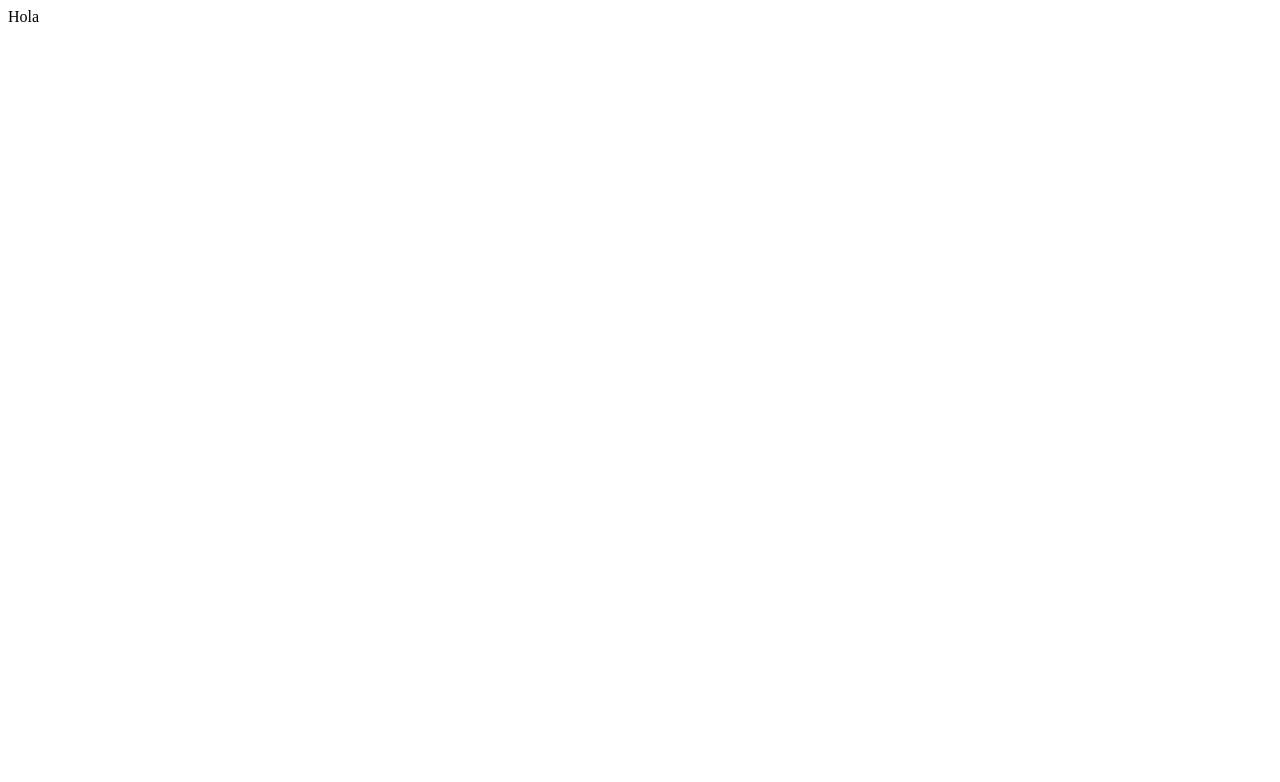
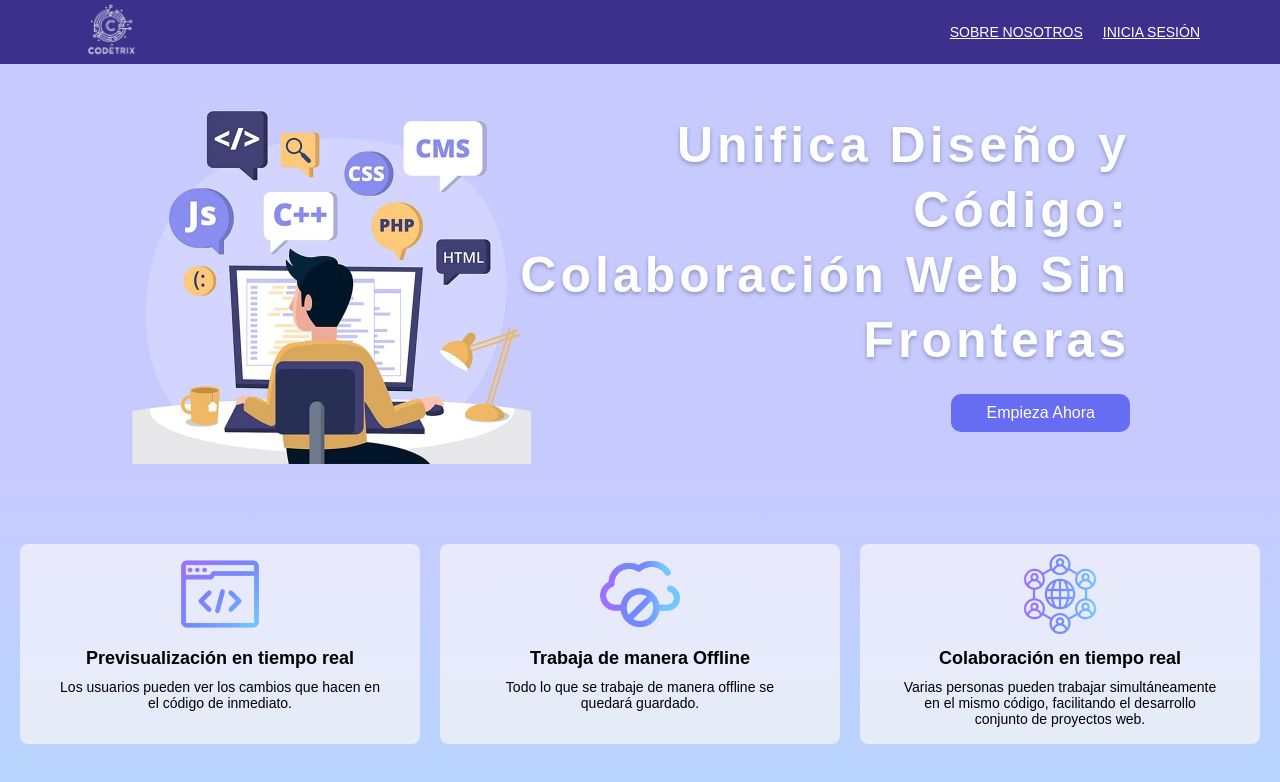
Before and after one commit to EveeSC/CodeTrix-Fronted, a plain HTML site: page index.html in a window 1280 px wide. Drawn offline with Linux system fonts and the light colour scheme.

Commit message:
segunda actualización entrega

```diff
--- a/assets/css/estilos-index.css
+++ b/assets/css/estilos-index.css
@@ -0,0 +1,302 @@
+:root{
+    --colorbase : #3C308C;
+    --degradado: linear-gradient(to bottom, #C7CAFF 60%, #B6D4FC);
+    --colorinputs: #AEB9F2;
+
+}
+
+body, html {
+    font-family: 'Quicksand', sans-serif;
+    margin: 0;
+    background: var(--degradado);
+    height: 100%;
+}
+
+#cabecera{
+    display: grid;
+    grid-template-columns: 60% 40%;
+    background-color: #3C308C;
+    color: white;
+}
+
+#logo-cabecera{
+    height: 60px;
+    filter: brightness(550%);
+}
+
+#espacio-logo-cabecera{
+    margin-left: 85px;
+}
+
+#espacio-links-cabecera{
+    display: flex;
+    justify-content: flex-end;
+    align-items: center;
+    margin-right: 80px;
+    font-size: 14px;
+    column-gap: 20px;
+    text-decoration: underline;
+
+}
+
+
+
+
+@media(min-width:1200px){
+    #contenedor-principal{
+        display: grid;
+        grid-template-columns: 40% 60%;
+     }
+
+
+     #img-banner{
+        display: flex;
+        align-items: center;
+        justify-content: center;
+        margin-left: 150px;
+     }
+     #img-banner-elemento{
+         height: 400px;
+     }
+
+     #espacio-banner{
+         display: grid;
+         grid-template-rows: 70% 30%;
+         margin-right: 150px;
+         margin-top: 60px;
+     }
+
+     #letras-banner{
+         display: flex;
+         align-items: center;
+         justify-content: flex-end;
+         font-size: 50px;
+         color: white;
+         text-shadow: 0px 2px 4px rgba(0, 0, 0, 0.282);
+         text-align: right;
+         font-weight:700;
+         letter-spacing: 4px;
+         line-height: 65px;
+     }
+
+     #boton-banner{
+         display: flex;
+         align-items: center;
+         justify-content: flex-end;
+
+     }
+
+     #boton-banner-elemento{
+         background-color: #666DF2;
+         border-radius: 10px;
+         color: white;
+         padding: 10px 35px;
+         border: none;
+         font-size: medium;
+     }
+
+     #contenedor-cards{
+        display: flex;
+        justify-content: space-evenly;
+        margin-top: 80px;
+        /* margin: 80px 150px; */
+        /* gap: 20px; */
+        /* align-items: center; */
+     }
+
+     #web-coding, #cloud, #community{
+        height: 80px;
+     }
+
+     .card-estilo{
+        display: flex;
+        background-color: #f2f3fac8;
+        width: 400px;
+        height: 200px;
+        border-radius: 8px;
+        flex-direction: column;
+        align-items: center;
+        row-gap: 10px;
+        /* padding-top: 10px;
+        margin-right: 20px; */
+     }
+
+     #espacio-icon-card-1, #espacio-icon-card-2, #espacio-icon-card-3{
+        margin-top: 10px;
+     }
+
+     #espacio-detalle-card-1,#espacio-detalle-card-2,#espacio-detalle-card-3{
+        display: flex;
+        flex-direction: column;
+        justify-content: center;
+        align-items: center;
+        margin: 0px 40px;
+        row-gap: 10px;
+     }
+
+     .titulo-detalle-card{
+        font-size: 18px;
+        font-weight:600;
+     }
+
+     .descripcion-detalle-card{
+        font-size: 14px;
+        font-weight: lighter;
+     }
+
+
+}
+
+/* @media (min-width:1228px) and (max-width:1288px){
+    #contenedor-principal{
+        display: grid;
+        grid-template-columns: 40% 60%;
+
+     }
+
+
+     #img-banner{
+         margin-left: 50px;
+     }
+     #img-banner-elemento{
+         height: 400px;
+     }
+
+     #espacio-banner{
+         display: grid;
+         grid-template-rows: 65% 10%;
+         margin-right: 120px;
+     }
+
+     #letras-banner{
+         display: flex;
+         align-items: center;
+         justify-content: flex-end;
+         font-size: 50px;
+         color: white;
+         text-shadow: 0px 2px 4px rgba(0, 0, 0, 0.282);
+         text-align: right;
+
+     }
+
+     #boton-banner{
+         display: flex;
+         align-items: center;
+         justify-content: flex-end;
+     }
+
+     #boton-banner-elemento{
+         background-color: #666DF2;
+         border-radius: 10px;
+         color: white;
+         padding: 10px 35px;
+         border: none;
+         font-size: medium;
+     }
+
+     #contenedor-cards{
+       padding: 150px;
+     }
+}
+
+@media (min-width:1116px) and (max-width:1228px){
+    #contenedor-principal{
+        display: grid;
+        grid-template-columns: 40% 60%;
+
+     }
+
+
+     #img-banner{
+         margin-left: 10px;
+     }
+     #img-banner-elemento{
+         height: 400px;
+     }
+
+     #espacio-banner{
+         display: grid;
+         grid-template-rows: 80% 20%;
+         margin-right: 80px;
+     }
+
+     #letras-banner{
+         display: flex;
+         align-items: center;
+         justify-content: flex-end;
+         font-size: 40px;
+         color: white;
+         text-shadow: 0px 2px 4px rgba(0, 0, 0, 0.282);
+         text-align: right;
+     }
+
+     #boton-banner{
+         display: flex;
+         align-items: center;
+         justify-content: flex-end;
+     }
+
+     #boton-banner-elemento{
+         background-color: #666DF2;
+         border-radius: 10px;
+         color: white;
+         padding: 10px 35px;
+         border: none;
+         font-size: medium;
+     }
+
+     #contenedor-cards{
+       padding: 150px;
+     }
+} */
+
+/* @media (min-width:1116px) and (max-width:1228px){
+    #contenedor-principal{
+        display: grid;
+        grid-template-columns: 40% 60%;
+
+     }
+
+
+     #img-banner{
+         margin-left: 10px;
+     }
+     #img-banner-elemento{
+         height: 300px;
+     }
+
+     #espacio-banner{
+         display: grid;
+         grid-template-rows: 80% 20%;
+         margin-right: 50px;
+     }
+
+     #letras-banner{
+         display: flex;
+         align-items: center;
+         justify-content: flex-end;
+         font-size: 40px;
+         color: white;
+         text-shadow: 0px 2px 4px rgba(0, 0, 0, 0.282);
+         text-align: right;
+     }
+
+     #boton-banner{
+         display: flex;
+         align-items: center;
+         justify-content: flex-end;
+     }
+
+     #boton-banner-elemento{
+         background-color: #666DF2;
+         border-radius: 10px;
+         color: white;
+         padding: 10px 35px;
+         border: none;
+         font-size: medium;
+     }
+
+     #contenedor-cards{
+       padding: 150px;
+     }
+} */
--- a/index.html
+++ b/index.html
@@ -4,8 +4,85 @@
     <meta charset="UTF-8">
     <meta name="viewport" content="width=device-width, initial-scale=1.0">
     <title>CodeTrix</title>
+    <link href="/assets/css/estilos-index.css" rel="stylesheet">
+    <script src="https://kit.fontawesome.com/ba541049fa.js" crossorigin="anonymous"></script>
 </head>
 <body>
-    Hola
+    <header id="cabecera">
+        <section id="espacio-logo-cabecera">
+            <img id="logo-cabecera" src="assets/img/logo1-transformed.jpeg">
+        </section>
+        <section id="espacio-links-cabecera">
+            <span>
+                <a>SOBRE NOSOTROS</a>
+            </span>
+            <span>
+                <a>INICIA SESIÓN</a>
+            </span>
+        </section>
+    </header>
+    <div id="contenedor-principal">
+        <section id="img-banner">
+            <img id="img-banner-elemento" src="assets/img/programacionbanner.webp">
+        </section>
+        <section id="espacio-banner">
+            <section id="letras-banner">
+                <span>
+                    Unifica Diseño y Código: <br>
+                    Colaboración Web Sin <br>
+                    Fronteras
+                </span>
+            </section>
+            <section id="boton-banner">
+               <button id="boton-banner-elemento" type="button">Empieza Ahora</button>
+            </section>
+        </section>
+    </div>
+    <div id="contenedor-cards">
+        <section id="card-1" class="card-estilo">
+            <section id="espacio-icon-card-1">
+                <img id="web-coding" src="assets/img/icons/web-coding.png">
+            </section>
+            <section id="espacio-detalle-card-1">
+                <span class="titulo-detalle-card">
+                    Previsualización en tiempo real
+                </span>
+                <span class="descripcion-detalle-card">
+                    <center>Los usuarios pueden ver los cambios que hacen en el código de inmediato.</center>
+                </span>
+            </section>
+        </section>
+
+        <section id="card-2" class="card-estilo">
+            <section id="espacio-icon-card-2">
+                <img id="cloud" src="assets/img/icons/cloud.png">
+            </section>
+            <section id="espacio-detalle-card-2">
+                <span class="titulo-detalle-card">
+                    Trabaja de manera Offline
+                </span>
+                <span class="descripcion-detalle-card">
+                    <center>Todo lo que se trabaje de manera offline se quedará guardado.</center>
+                </span>
+            </section>
+        </section>
+
+        <section id="card-3" class="card-estilo">
+            <section id="espacio-icon-card-3">
+                <img id="community" src="assets/img/icons/community.png">
+            </section>
+            <section id="espacio-detalle-card-3">
+                <span class="titulo-detalle-card">
+                    Colaboración en tiempo real
+                </span>
+                <span class="descripcion-detalle-card">
+                    <center>Varias personas pueden trabajar simultáneamente en el mismo código, facilitando el desarrollo conjunto de proyectos web.</center>
+                </span>
+            </section>
+        </section>
+    </div>
+
+
+    <script src="assets/js/controladorIndex.js"></script>
 </body>
 </html>
```
